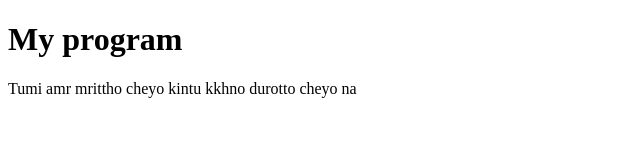
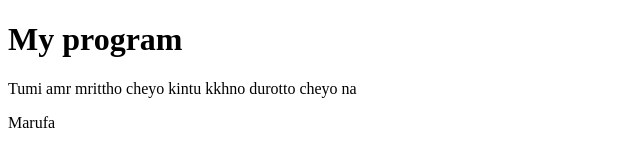
Before and after one commit to marufa181/first-projects, a plain HTML site: page index.html in a window 1280 px wide. Shown: the full height of the page, 0-640 px from the left. Drawn offline with Linux system fonts and the light colour scheme.

Commit message:
Update index.html

```diff
--- a/index.html
+++ b/index.html
@@ -8,5 +8,6 @@
 <body>
     <h1>My program</h1>
     <p>Tumi amr mrittho cheyo kintu kkhno durotto cheyo na</p>
+    <p>Marufa</p>
 </body>
 </html>
```
